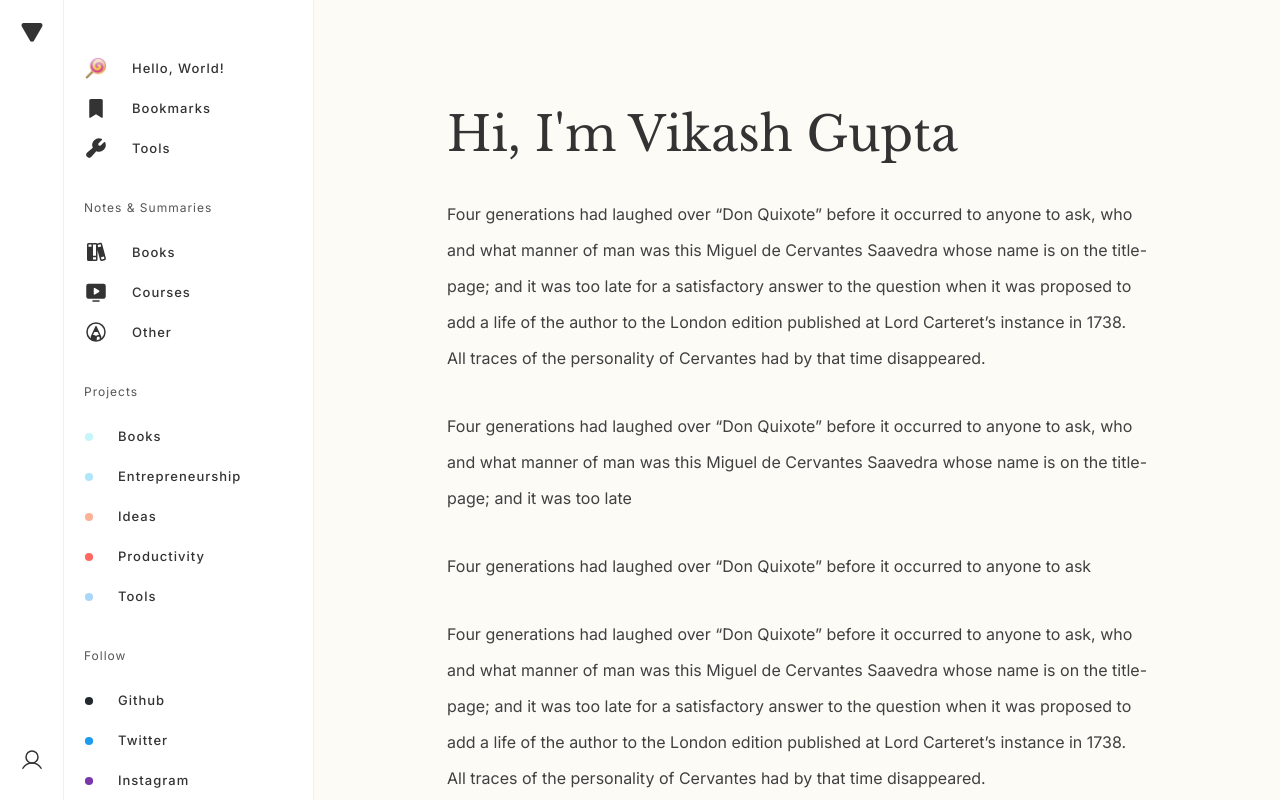
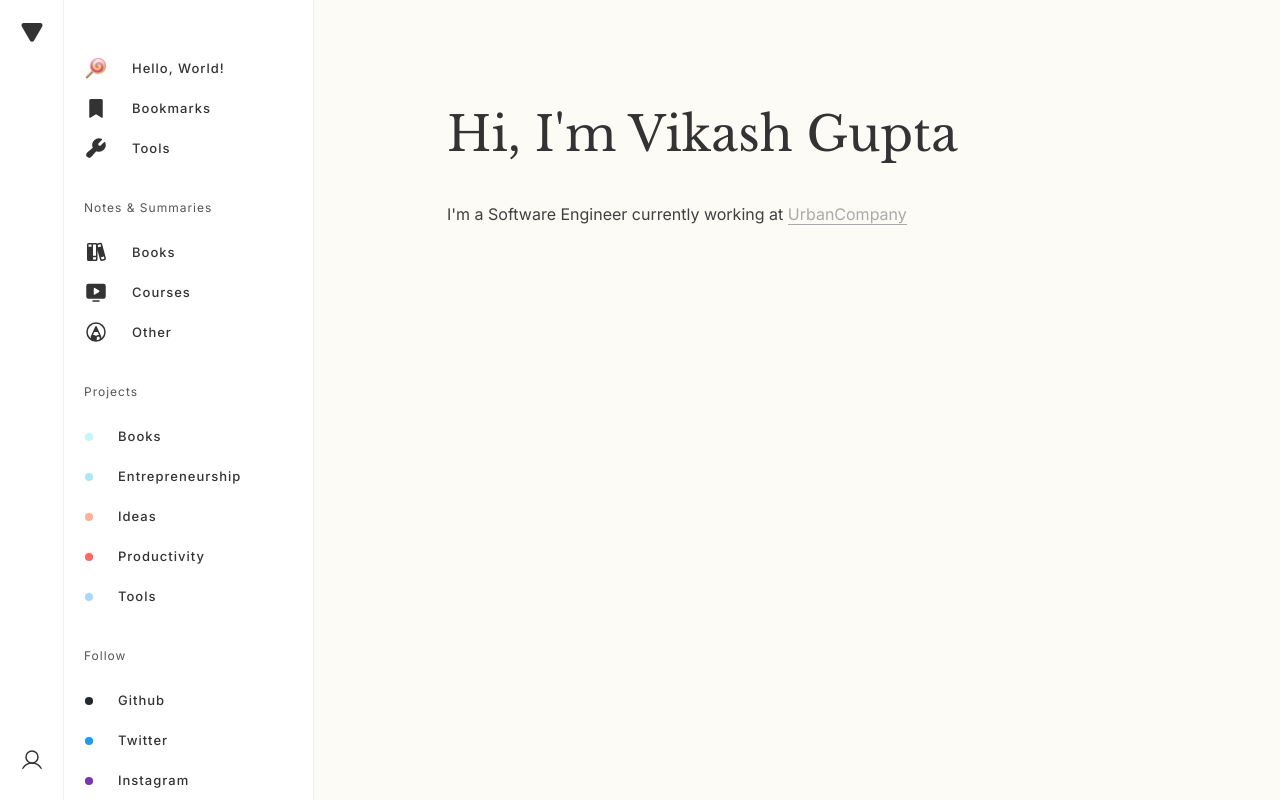
Before and after one commit to pOoOf/blog, a Next.js app: page / in a window 1280 px wide. Built offline with nearby package versions, Linux system fonts and the light colour scheme.

Commit message:
dark theme color changes, about page content added

```diff
--- a/src/pages/index.tsx
+++ b/src/pages/index.tsx
@@ -32,10 +32,7 @@ const Home: NextPage = () => {
         <div className={styles.content}>
           <div className={styles.box}>
             <h1>Hi, I&apos;m Vikash Gupta</h1>
-            <p>Four generations had laughed over “Don Quixote” before it occurred to anyone to ask, who and what manner of man was this Miguel de Cervantes Saavedra whose name is on the title-page; and it was too late for a satisfactory answer to the question when it was proposed to add a life of the author to the London edition published at Lord Carteret’s instance in 1738. All traces of the personality of Cervantes had by that time disappeared. </p>
-            <p>Four generations had laughed over “Don Quixote” before it occurred to anyone to ask, who and what manner of man was this Miguel de Cervantes Saavedra whose name is on the title-page; and it was too late</p>
-            <p>Four generations had laughed over “Don Quixote” before it occurred to anyone to ask</p>
-            <p>Four generations had laughed over “Don Quixote” before it occurred to anyone to ask, who and what manner of man was this Miguel de Cervantes Saavedra whose name is on the title-page; and it was too late for a satisfactory answer to the question when it was proposed to add a life of the author to the London edition published at Lord Carteret’s instance in 1738. All traces of the personality of Cervantes had by that time disappeared. </p>
+            <p>I&apos;m a Software Engineer currently working at <a href="https://www.urbancompany.com/" rel="noreferrer" target="_blank">UrbanCompany</a></p>
           </div>
         </div>
       </div>
--- a/src/styles/globals.scss
+++ b/src/styles/globals.scss
@@ -11,26 +11,28 @@ body, #__next {
   --sidebar-nav-section-heading-color: #555;
   --sidebar-nav-icon-color: #333;
   --sidebar-nav-label-color: #333;
-  --sidebar-nav-background-color: #ffffff;
+  --sidebar-nav-background-color: #fff;
   --sidebar-nav-border-color: #efefef;
   --website-logo-color: #333;
 
   --content-background-color: #fdfbf6;
   --content-heading-color: #333;
   --content-para-color: #404040;
+  --content-para-hightlight-color: #aaa;
 
   @media (prefers-color-scheme: dark) {
-    --sidebar-nav-hover-color: rgba(0,0,0,.15);
+    --sidebar-nav-hover-color: #1e1b26;
     --sidebar-nav-section-heading-color: #eee;
     --sidebar-nav-icon-color: #ccc;
     --sidebar-nav-label-color: #ccc;
-    --sidebar-nav-background-color: #181a1c;
-    --sidebar-nav-border-color: #1c2024;
+    --sidebar-nav-background-color: #100f16;
+    --sidebar-nav-border-color: #2a2a2a;
     --website-logo-color: #fff;
 
-    --content-background-color: #121416;
+    --content-background-color: #08070b;
     --content-heading-color: #fff;
-    --content-para-color: #a3a3a3;
+    --content-para-color: #8f9ba8;
+    --content-para-hightlight-color: #fff;
   }
 }
 
@@ -69,3 +71,19 @@ p {
   color: var(--content-para-color);
   line-height: 36px;
 }
+
+p span {
+  color: var(--content-para-hightlight-color);
+}
+p a {
+  color: var(--content-para-hightlight-color);
+  text-decoration: none;
+  border-bottom: 1px solid var(--content-para-hightlight-color);
+}
+
+// ::selection {
+//   background: #ffd171; /* WebKit/Blink Browsers */
+// }
+// ::-moz-selection {
+//   background: #ffd171; /* Gecko Browsers */
+// }
```
